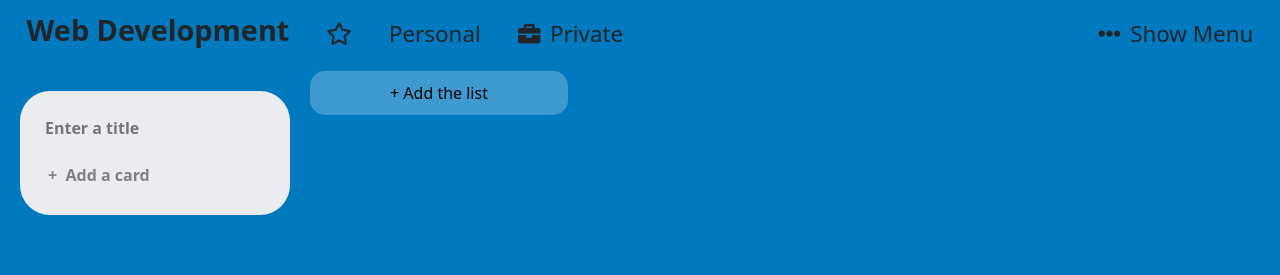
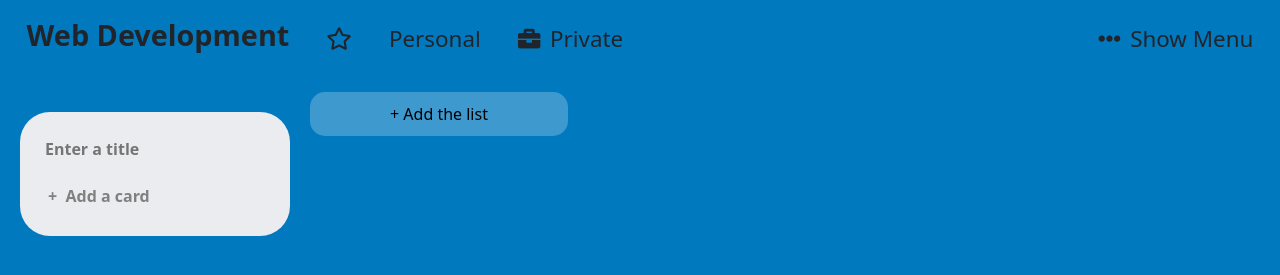
Before and after one commit to cleverice007/Trello_Practice, a plain HTML site: page index.html in a window 1280 px wide. Shown: the part 61-336 px from the top of the page. Drawn offline with nearby package versions, Linux system fonts and the light colour scheme.

Commit message:
css decoration

```diff
--- a/app.css
+++ b/app.css
@@ -19,7 +19,6 @@ body {
 .header .btn {
   background-color: #4c94be;
   border-radius: 0.3rem;
-  transition: background-color 150ms;
 }
 
 .header .btn:hover {
@@ -78,7 +77,6 @@ body {
   font-size: 2.2rem;
   font-weight: 700;
   color: rgba(255, 255, 255, 0.5);
-  transition: color 150ms;
   text-align: center;
   white-space: nowrap;
   cursor: pointer;
@@ -112,11 +110,10 @@ body {
 
 
 .board-info-bar {
-  flex-basis: 3rem;
   display: flex;
-  align-items: center;
   justify-content: space-between;
-  margin: 0.8rem 0;
+  margin-bottom: 30px;
+  margin-top: 20px;
   padding: 0 1rem;
   color: #f6f6f6;
 }
@@ -129,17 +126,12 @@ body {
   margin-right: 1rem;
 }
 
-.board-controls .btn:last-of-type {
-  margin-right: 0;
-}
+
 
 .board-info-bar .btn {
   font-size: 1.4rem;
   font-weight: 400;
-  transition: background-color 150ms;
   padding: 0 0.6rem;
-  border-radius: 0.3rem;
-  height: 3rem;
 }
 
 .board-info-bar .btn:hover {
--- a/index.js
+++ b/index.js
@@ -1,5 +1,5 @@
-// drag and drop 有bug ，card 上下之間移動
-// 少一個 navbar 跟 sidebar
+// adding-list debug
+// modal decoration
 
 // 大卡片裡面新增小卡片
 const containers = document.querySelectorAll('.container');
```
